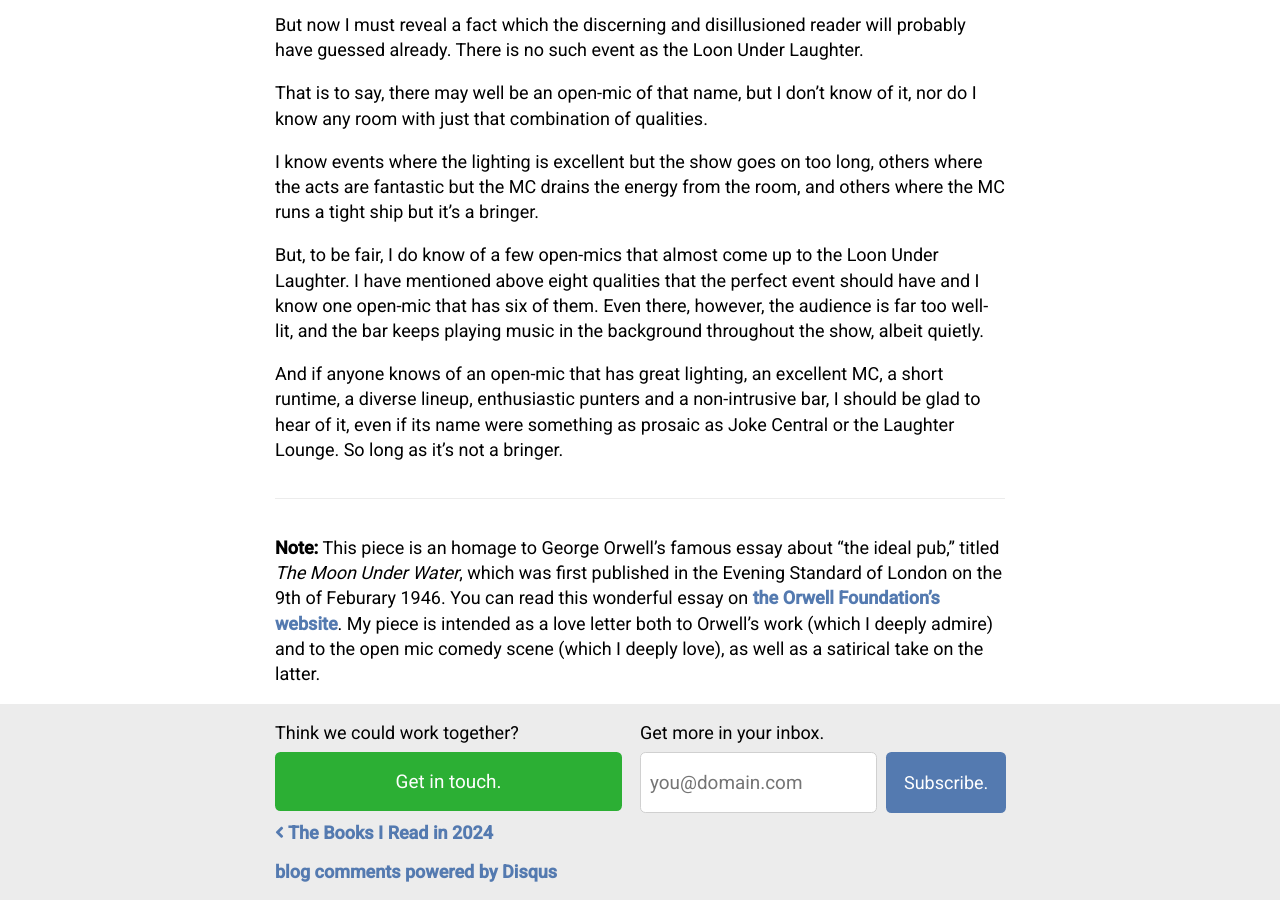
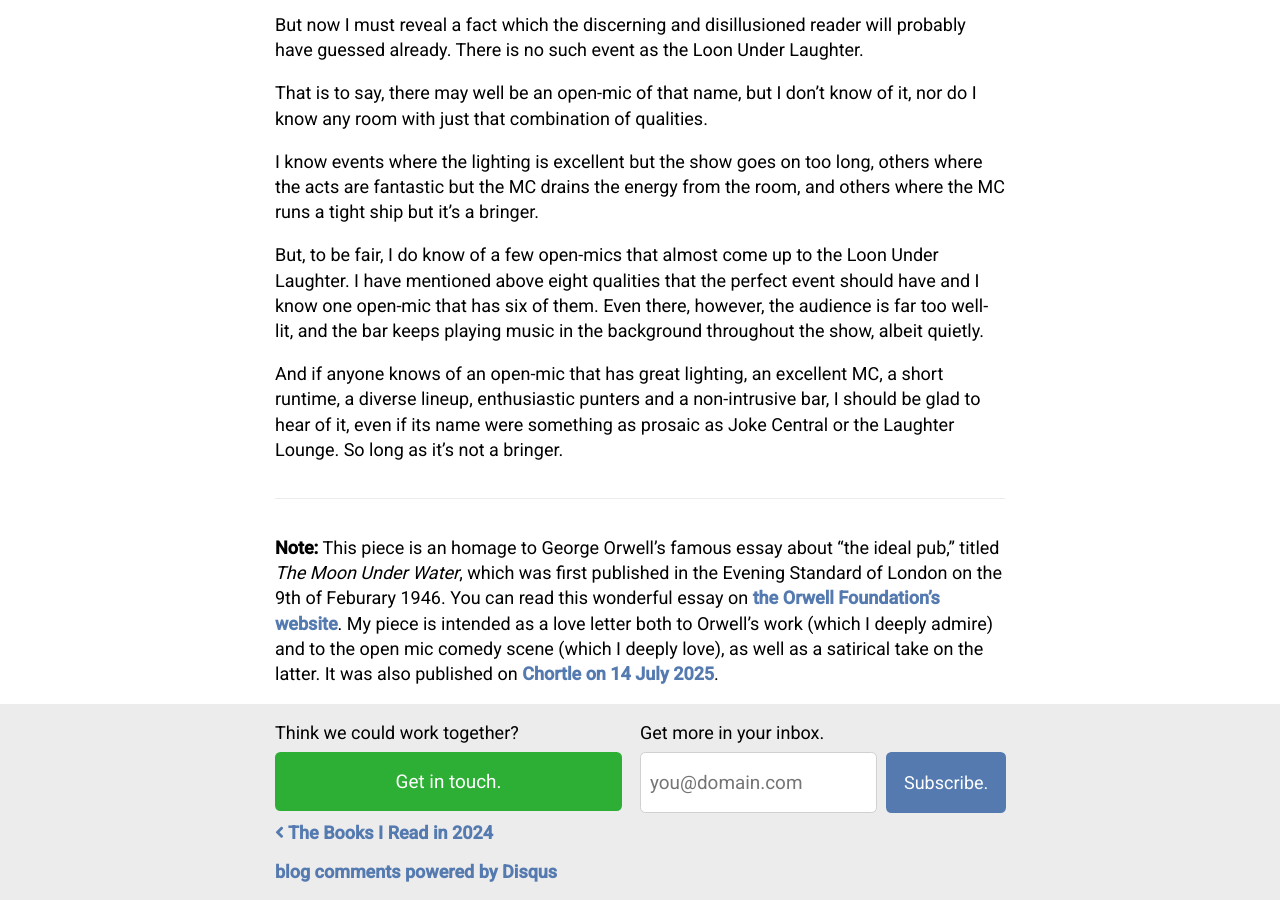
Before and after one commit to basicallydan/danhough.com, a Jekyll site: the page built from _posts/2025-07-15-the-loon-under-laughter.markdown, in a window 1280 px wide and 900 px high, scrolled down 1725 px. Built offline with Jekyll 4.4.1, drawn with Linux system fonts in a browser that asks for light colours; comment, search, counter and statistics services are not loaded.

Commit message:
Chortle link

```diff
--- a/_posts/2025-07-15-the-loon-under-laughter.markdown
+++ b/_posts/2025-07-15-the-loon-under-laughter.markdown
@@ -50,4 +50,4 @@ And if anyone knows of an open-mic that has great lighting, an excellent MC, a s
 
 ---
 
-**Note:** This piece is an homage to George Orwell's famous essay about "the ideal pub," titled _The Moon Under Water_, which was first published in the Evening Standard of London on the 9th of Feburary 1946. You can read this wonderful essay on [the Orwell Foundation's website](https://www.orwellfoundation.com/the-orwell-foundation/orwell/essays-and-other-works/the-moon-under-water/). My piece is intended as a love letter both to Orwell's work (which I deeply admire) and to the open mic comedy scene (which I deeply love), as well as a satirical take on the latter.
+**Note:** This piece is an homage to George Orwell's famous essay about "the ideal pub," titled _The Moon Under Water_, which was first published in the Evening Standard of London on the 9th of Feburary 1946. You can read this wonderful essay on [the Orwell Foundation's website](https://www.orwellfoundation.com/the-orwell-foundation/orwell/essays-and-other-works/the-moon-under-water/). My piece is intended as a love letter both to Orwell's work (which I deeply admire) and to the open mic comedy scene (which I deeply love), as well as a satirical take on the latter. It was also published on [Chortle on 14 July 2025](https://www.chortle.co.uk/correspondents/2025/07/14/58472/the_loon_under_laughter).
```
